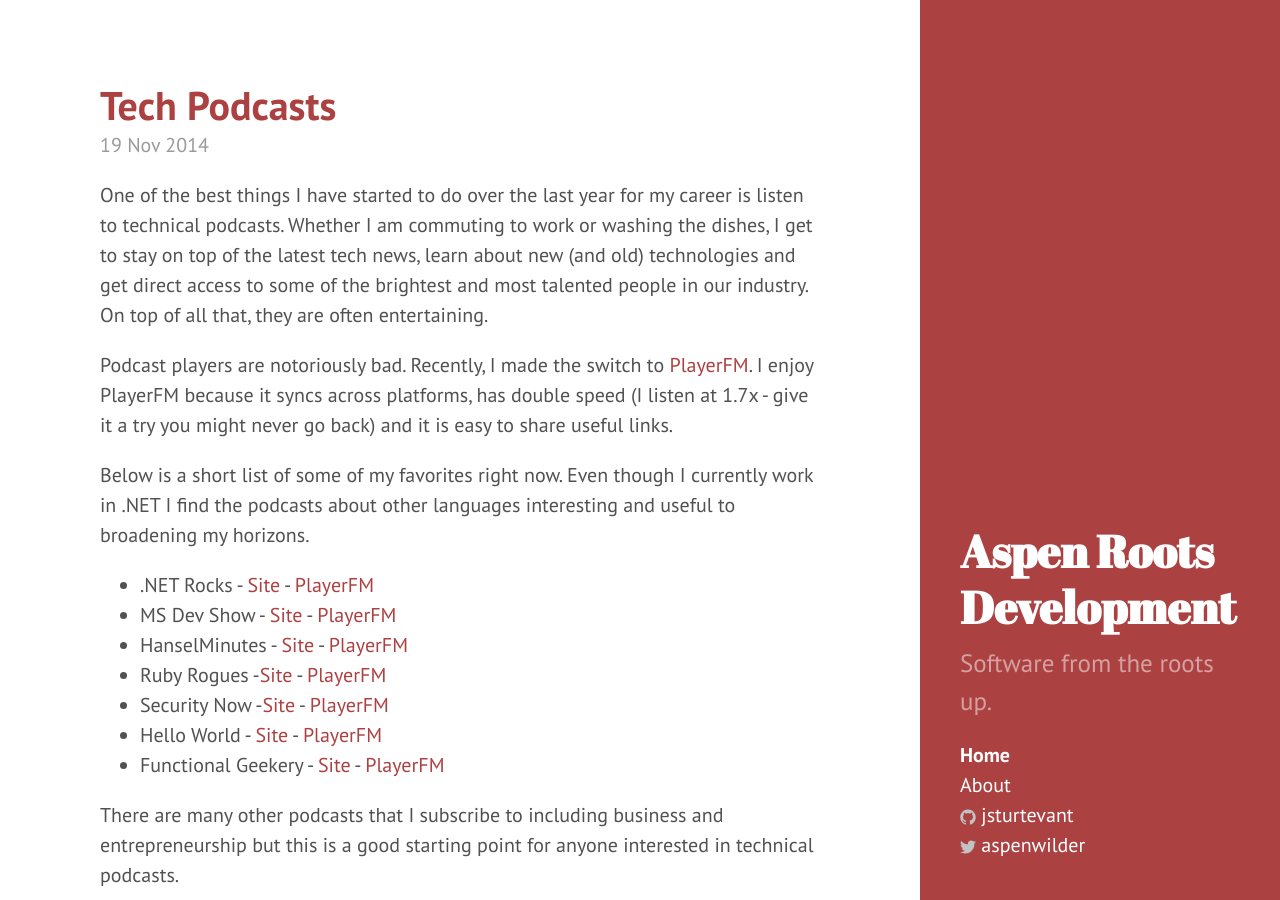
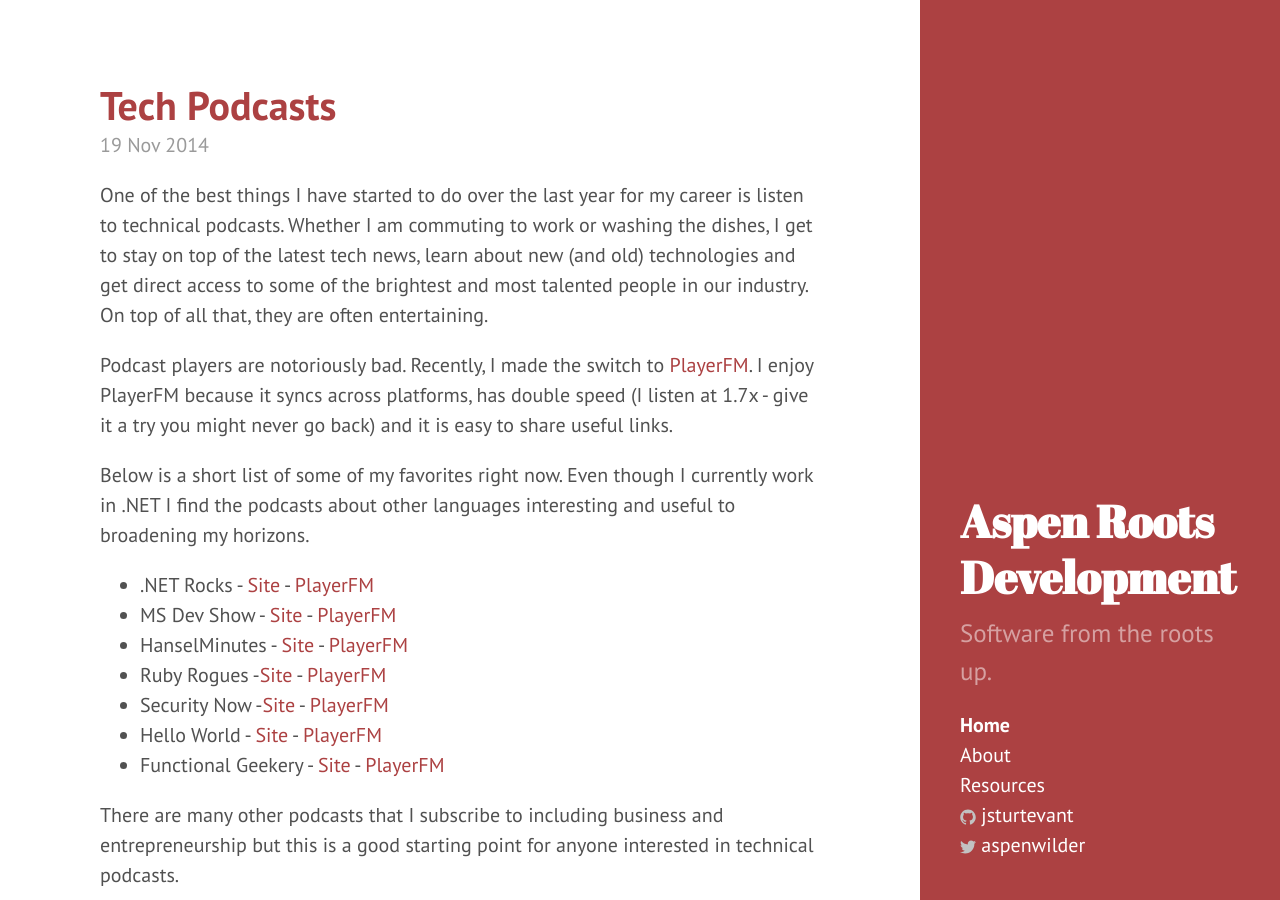
Before and after one commit to jsturtevant/jsturtevant.github.io, a Jekyll site: the page built from index.html, in a window 1280 px wide and 900 px high. Built offline with Jekyll 4.4.1, drawn with Linux system fonts in a browser that asks for light colours; Markdown is read by kramdown in place of the engine named in the settings; the list of posts is cut into pages by our own code.

Commit message:
added link to resource page

```diff
--- a/_includes/sidebar.html
+++ b/_includes/sidebar.html
@@ -11,6 +11,9 @@
       </li>
 	  <li class="sidebar-nav-item{% if page.title == "About Me" %} active{% endif %}">
         <a href="/about/">About</a>
+      </li>
+	   <li class="sidebar-nav-item{% if page.title == "Resources" %} active{% endif %}">
+        <a href="/resources/">Resources</a>
       </li>
 
       {% comment %}
```
